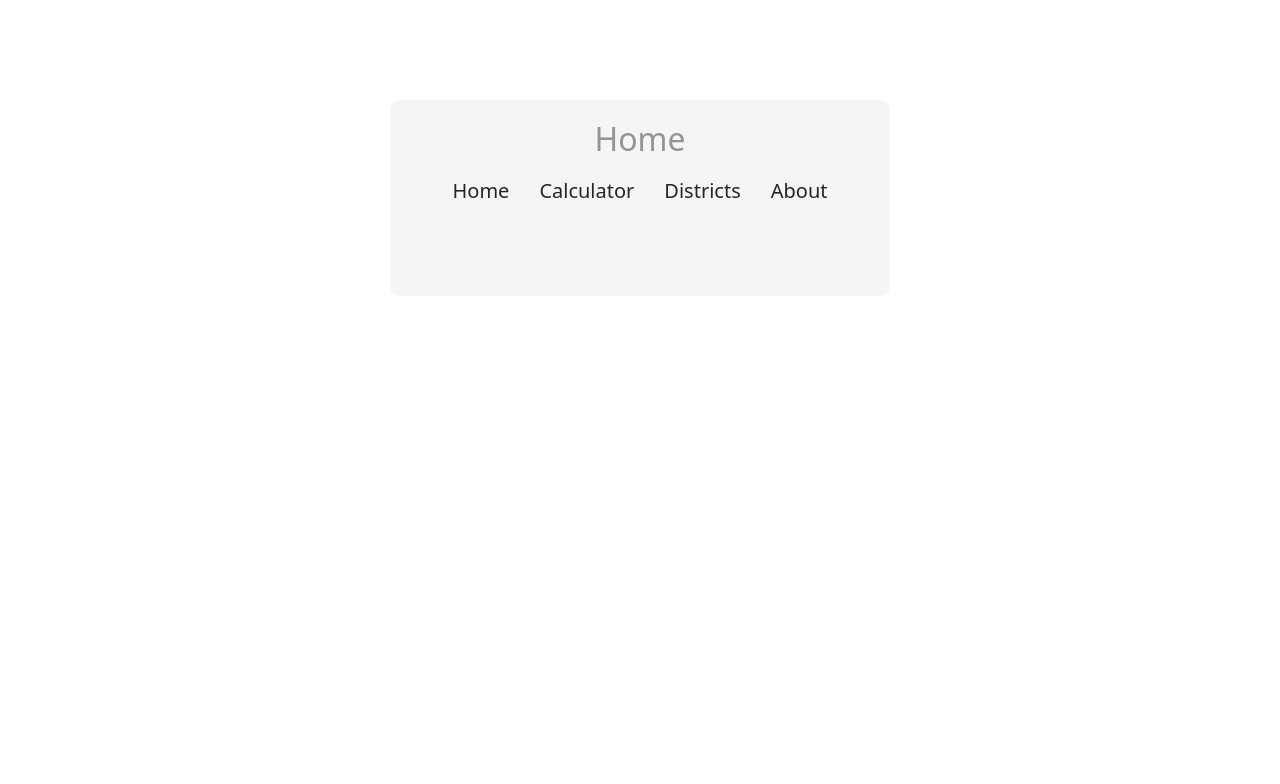
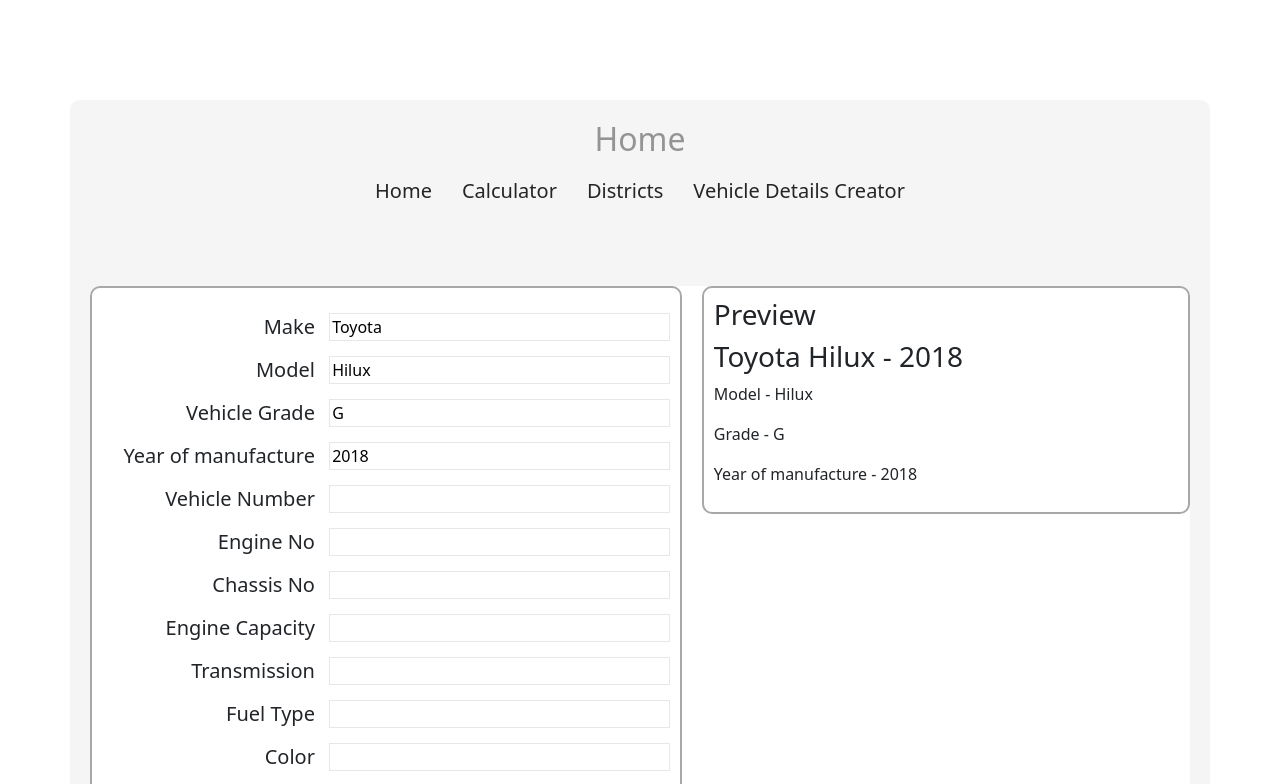
Before and after one commit to SankalpaGunasekara/calculator_with_navigation, an Angular app: page /cv-creator in a window 1280 px wide. Before the commit this address led to /. Shown: the top 784 px of the page. Built offline with nearby package versions, Linux system fonts and the light colour scheme.

Commit message:
vehicle details

```diff
--- a/src/app/app-routing.module.ts
+++ b/src/app/app-routing.module.ts
@@ -4,12 +4,14 @@
 import { HomeComponent } from './home/home.component';
 import { CalcComponent } from './calc/calc.component';
 import { DistrictsComponent } from './districts/districts.component';
+import { CvCreatorComponent } from './cv-creator/cv-creator.component';
 
 const routes: Routes = [
 
   { path: '', component: HomeComponent, data: { title: 'Home' } },
   { path: 'calculator', component: CalcComponent, data:{title: 'Calculator'} },
-  {path: 'districts',component:DistrictsComponent, data:{title:'Districts'}}
+  {path: 'districts',component:DistrictsComponent, data:{title:'Districts'}},
+  {path: 'cv-creator', component:CvCreatorComponent}
 
 ];
 
--- a/src/app/app.component.css
+++ b/src/app/app.component.css
@@ -11,7 +11,7 @@
 .container {
     text-align: center;
     margin: 100px auto;
-    max-width: 500px;
+    min-width: 500px;
     background-color: #f5f5f5;
     /* border: 1px solid #ccc; */
     padding: 20px;
--- /dev/null
+++ b/src/app/cv-creator/cv-creator.component.css
@@ -0,0 +1,65 @@
+body {
+    margin: 0;
+    padding: 0;
+}
+
+.outer-container {
+    display: flex;
+    justify-content: space-between;
+    /* Align containers to the left and right */
+    align-items: flex-start;
+    /* Align items to the top */
+    max-width: 1600px;
+    margin: 10px 0;
+}
+
+.container {
+    flex: 1;
+    /* Equal width for both containers */
+    border: 2px solid rgb(168, 168, 168);
+    padding: 10px;
+    box-sizing: border-box;
+}
+
+.model {
+    margin-right: 10px;
+    /* Add margin to create space between containers */
+}
+
+.printable {
+    margin-left: 10px;
+    text-align: left;
+    /* Add margin to create space between containers */
+}
+
+
+/* Style for h5 and input within the .model container */
+
+.model ul {
+    list-style: none;
+    padding: 0;
+}
+
+.model ul li {
+    display: flex;
+    /* Make h5 and input inline */
+    align-items: center;
+    /* Vertically align items */
+    text-align: center;
+    justify-content: end;
+    margin-top: 15px;
+}
+
+.model h5 {
+    margin: 0;
+    /* Remove default margin for h5 */
+    margin-right: 10px;
+    /* Add margin between h5 and input */
+}
+
+.model input {
+    width: 60%;
+    /* Fill the available space */
+    border: 1px solid rgb(231, 231, 231);
+    border-radius: 0px !important;
+}
--- /dev/null
+++ b/src/app/cv-creator/cv-creator.component.html
@@ -0,0 +1,82 @@
+<!DOCTYPE html>
+<html lang="en">
+
+<head>
+    <meta charset="UTF-8" />
+    <meta name="viewport" content="width=device-width, initial-scale=1.0" />
+    <title>vehicle specification sheet maker</title>
+</head>
+
+<body>
+    <div class="outer-container">
+        <div class="container model">
+            <ul>
+                <li>
+
+                    <h5>Make</h5>
+                    &nbsp;<input [(ngModel)]='make' type="text" (ngModelChange)="capitalize($event,'make')" />
+                </li>
+                <li>
+                    <h5>Model</h5>
+                    &nbsp;<input [(ngModel)]='model' type="text" (ngModelChange)="capitalize($event,'model')" />
+                </li>
+                <li>
+                    <h5>Vehicle Grade</h5>
+                    &nbsp;
+                    <input [(ngModel)]='grade' type="text" (ngModelChange)="capitalize($event,'grade')" />
+                </li>
+                <li>
+                    <h5>Year of manufacture</h5>
+                    &nbsp;<input [(ngModel)]='year' type="text" (ngModelChange)="capitalize($event,'year')" />
+                </li>
+                <li>
+                    <h5>Vehicle Number</h5>
+                    &nbsp;<input [(ngModel)]='capitalizedWord' type="text" />
+                </li>
+                <li>
+                    <h5>Engine No</h5>
+                    &nbsp;<input [(ngModel)]='capitalizedWord' type="text" />
+                </li>
+                <li>
+                    <h5>Chassis No</h5>
+                    &nbsp;<input [(ngModel)]='capitalizedWord' type="text" />
+                </li>
+                <li>
+                    <h5>Engine Capacity</h5>
+                    &nbsp;<input [(ngModel)]='capitalizedWord' type="text" />
+                </li>
+                <li>
+                    <h5>Transmission</h5>
+                    &nbsp;<input [(ngModel)]='capitalizedWord' type="text" />
+                </li>
+                <li>
+                    <h5>Fuel Type</h5>
+                    &nbsp;<input [(ngModel)]='capitalizedWord' type="text" />
+                </li>
+                <li>
+                    <h5>Color</h5>
+                    &nbsp;<input [(ngModel)]='capitalizedWord' type="text" />
+                </li>
+                <li>
+                    <h5>Seating Capacity</h5>
+                    &nbsp;<input [(ngModel)]='capitalizedWord' type="text" />
+                </li>
+                <li>
+                    <h5>Description</h5>
+                    &nbsp;<textarea name="" id="" cols="46" rows="10"></textarea>
+                </li>
+
+            </ul>
+        </div>
+
+        <div class="container printable">
+            <h3 style="display: block;">Preview</h3>
+            <h3>{{make}} {{model}} - {{year}}</h3>
+            <p>Model - {{model}}</p>
+            <p>Grade - {{grade}}</p>
+            <p>Year of manufacture - {{year}}</p>
+        </div>
+    </div>
+</body>
+
+</html>
--- /dev/null
+++ b/src/app/cv-creator/cv-creator.component.ts
@@ -0,0 +1,27 @@
+import { Component } from '@angular/core';
+import { FormsModule } from '@angular/forms';
+
+@Component({
+  selector: 'app-cv-creator',
+  templateUrl: './cv-creator.component.html',
+  styleUrls: ['./cv-creator.component.css']
+})
+export class CvCreatorComponent {
+
+  capitalizedWord: string = ''
+  make: string = 'Toyota'
+  model: string = 'Hilux'
+  grade: string = 'G'
+  year: string = "2018"
+  // description:string = ''
+
+  capitalize(value: string, placeholder: string): void {
+
+    let cache = ''
+    cache = value.charAt(0).toUpperCase() + value.slice(1, value.length);
+    // placeholder =
+
+  }
+
+
+}
--- a/src/app/nav/nav.component.css
+++ b/src/app/nav/nav.component.css
@@ -24,6 +24,7 @@
     color: rgb(37, 37, 37);
     font-size: 20px;
     padding: 5px;
+    /* box-shadow: 2px 2px 5px 0px; */
 }
 
 ul li a:hover {
--- a/src/app/nav/nav.component.html
+++ b/src/app/nav/nav.component.html
@@ -12,7 +12,7 @@
                 <a (click)='navClick($event, "Districts")' routerLink="/districts">Districts</a>
             </li>
             <li>
-                <a (click)='navClick($event, "About")' href="#">About</a>
+                <a (click)='navClick($event, "Vehicle Details Creator")' routerLink="/cv-creator">Vehicle Details Creator</a>
             </li>
         </ul>
     </div>
--- /dev/null
+++ b/src/app/vechicle-specs/vechicle-specs.component.html
@@ -0,0 +1 @@
+<p>vechicle-specs works!</p>
```
Also changed, not shown: src/app/app.module.ts (+6 -2 lines), src/app/vechicle-specs/vechicle-specs.component.ts (added, +10 -0 lines), src/app/vechicle-specs/vechicle-specs.component.css (added), 2 other files (tests, documents, lock files or other folders).
